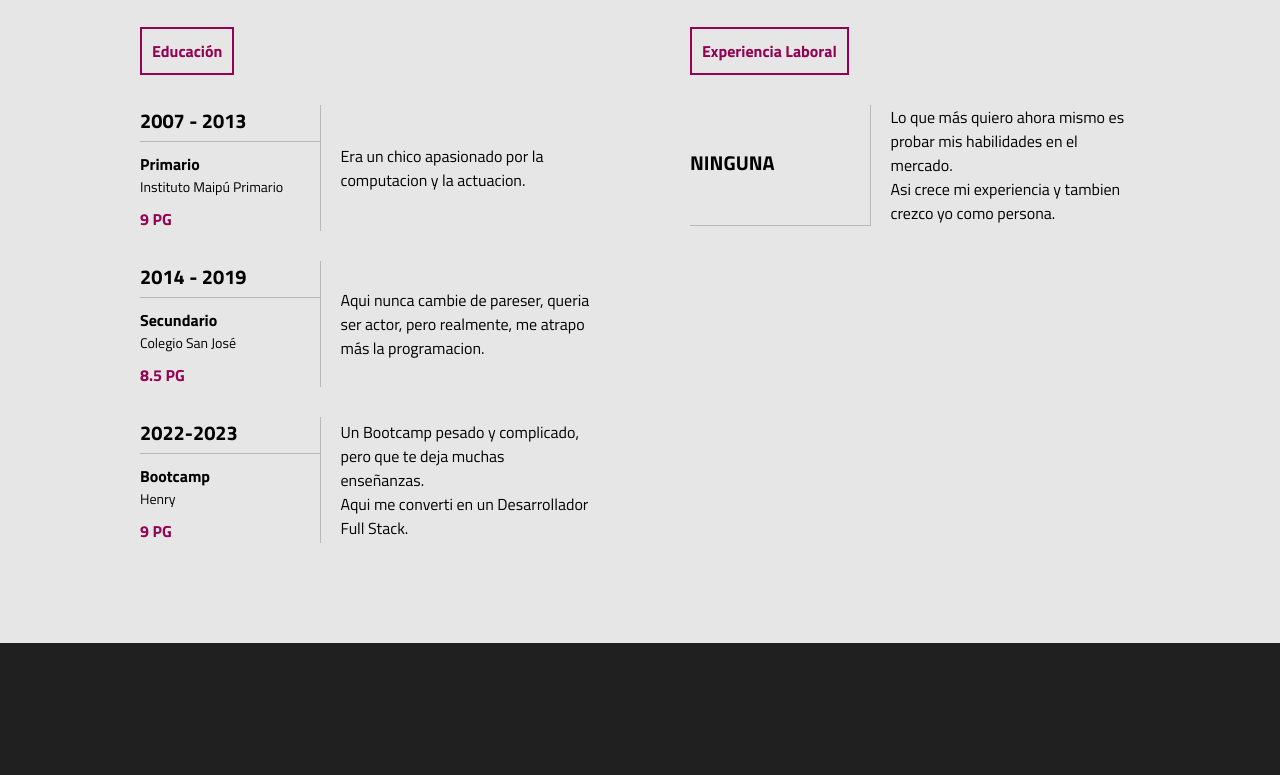
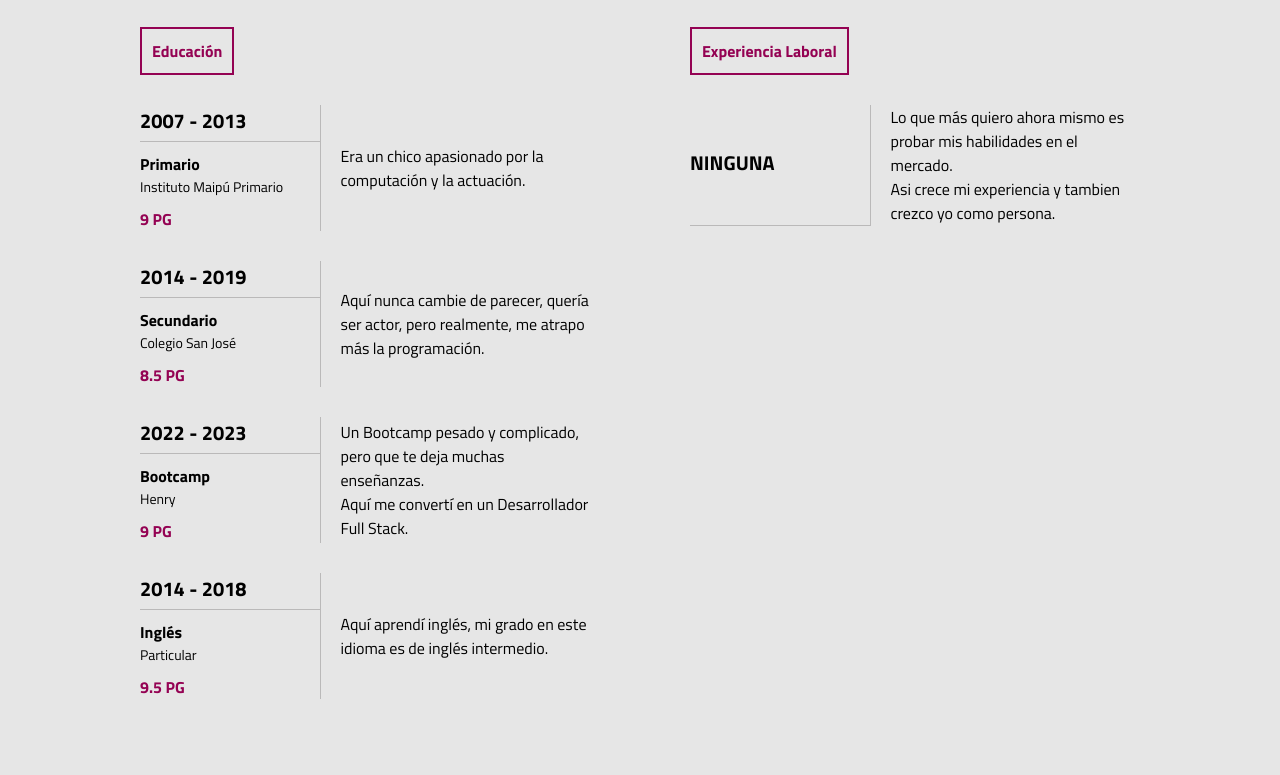
Before and after one commit to Facundus01/CV, a plain HTML site: page index.html in a window 1280 px wide. Shown: the part 1785-2560 px from the top of the page. Drawn offline with Linux system fonts and the light colour scheme.

Commit message:
Ortografía

```diff
--- a/index.html
+++ b/index.html
@@ -29,7 +29,7 @@
             </header>
             <div class="info">
                 <h1>FACUNDO MORENO</h1>
-                <h2>FULL STACK DEVELOPER, TEACHING ASSITANT</h2>
+                <h2>FULL STACK DEVELOPER, TEACHING ASSISTANT</h2>
                 <div class="redes">
                     <a href="https://twitter.com/Fachuuu2" target="_blank"><i class="fa-brands fa-twitter"></i></a>
                     <a href="https://github.com/Facundus01" target="_blank"><i class="fa-brands fa-square-github"></i></a>
@@ -49,9 +49,9 @@
             <h2 class="titulo-seccion">Sobre Mi</h2>
             <h3>Detalles personales</h3>
 
-            <p class="especial">Tengo excelentes habiliades blandas y un gran conocimiento en código.</p>
-            <p>Soy un Desarrollador Full Stack con muchisimas ganas de trabajar, aprender y mejorar.</p>
-            <p>Soy muy bueno escuchando y resolviendo los problemas de los demás y tambien amo trabajar en equipo</p>
+            <p class="especial">Tengo excelentes habilidades blandas y un gran conocimiento en código.</p>
+            <p>Soy un Desarrollador Full Stack con muchísimas ganas de trabajar, aprender y mejorar.</p>
+            <p>Soy muy bueno escuchando y resolviendo los problemas de los demás y también amo trabajar en equipo</p>
             <div class="fila">
                 <div class="col">
                     <i class="fa-solid fa-user"></i>
@@ -66,8 +66,8 @@
                 <div class="col">
                     <i class="fa-solid fa-flag"></i>
                     <span class="titulo-detalle">Intereses</span>
-                    <p>Obtener experiencia labolar, aprender nuevas tecnologias,
-                      seguir mejorando mis habilidades blandas y mis conocimientos.
+                    <p>Obtener experiencia laborar, aprender nuevas tecnologías,
+                    seguir mejorando mis habilidades blandas y mis conocimientos.
                     </p>
                 </div>
             </div>
@@ -163,7 +163,7 @@
                                 <h3>2007 - 2013</h3>
                             </td>
                             <td rowspan="2" class="descripcion">
-                                Era un chico apasionado por la computacion y la actuacion.
+                                Era un chico apasionado por la computación y la actuación.
                             </td>
                         </tr>
                         <tr>
@@ -180,7 +180,7 @@
                                 <h3>2014 - 2019</h3>
                             </td>
                             <td rowspan="2" class="descripcion">
-                                Aqui nunca cambie de pareser, queria ser actor, pero realmente, me atrapo más la programacion.
+                                Aquí nunca cambie de parecer, quería ser actor, pero realmente, me atrapo más la programación.
                             </td>
                         </tr>
                         <tr>
@@ -194,11 +194,11 @@
                     <table>
                         <tr>
                             <td class="datos">
-                                <h3>2022-2023</h3>
+                                <h3>2022 - 2023</h3>
                             </td>
                             <td rowspan="2" class="descripcion">
                                 Un Bootcamp pesado y complicado, pero que te deja muchas enseñanzas.<br/>
-                                Aqui me converti en un Desarrollador Full Stack.
+                                Aquí me convertí en un Desarrollador Full Stack.
                             </td>
                         </tr>
                         <tr>
@@ -206,6 +206,23 @@
                                 <h4>Bootcamp</h4>
                                 <p>Henry</p>
                                 <span class="promedio">9 PG</span>
+                            </td>
+                        </tr>
+                    </table>
+                    <table>
+                        <tr>
+                            <td class="datos">
+                                <h3>2014 - 2018</h3>
+                            </td>
+                            <td rowspan="2" class="descripcion">
+                                Aquí aprendí inglés, mi grado en este idioma es de inglés intermedio.
+                            </td>
+                        </tr>
+                        <tr>
+                            <td>
+                                <h4>Inglés</h4>
+                                <p>Particular</p>
+                                <span class="promedio">9.5 PG</span>
                             </td>
                         </tr>
                     </table>
```
